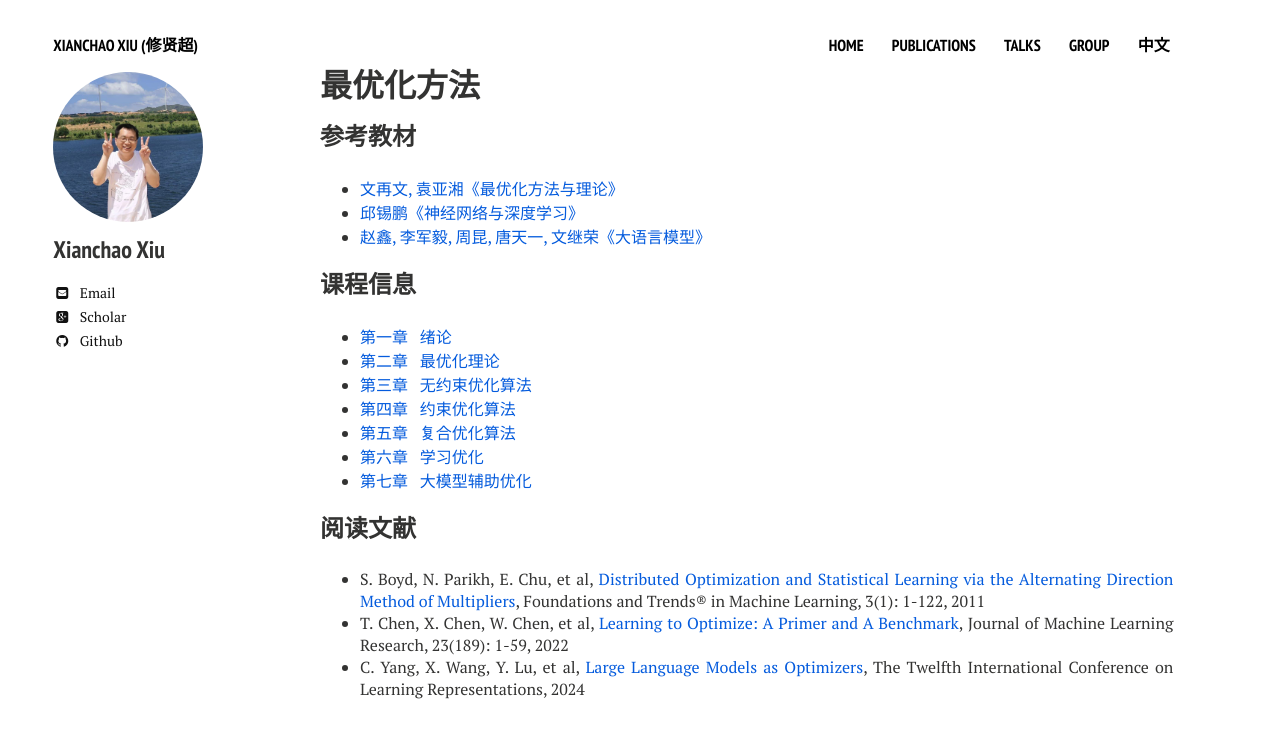
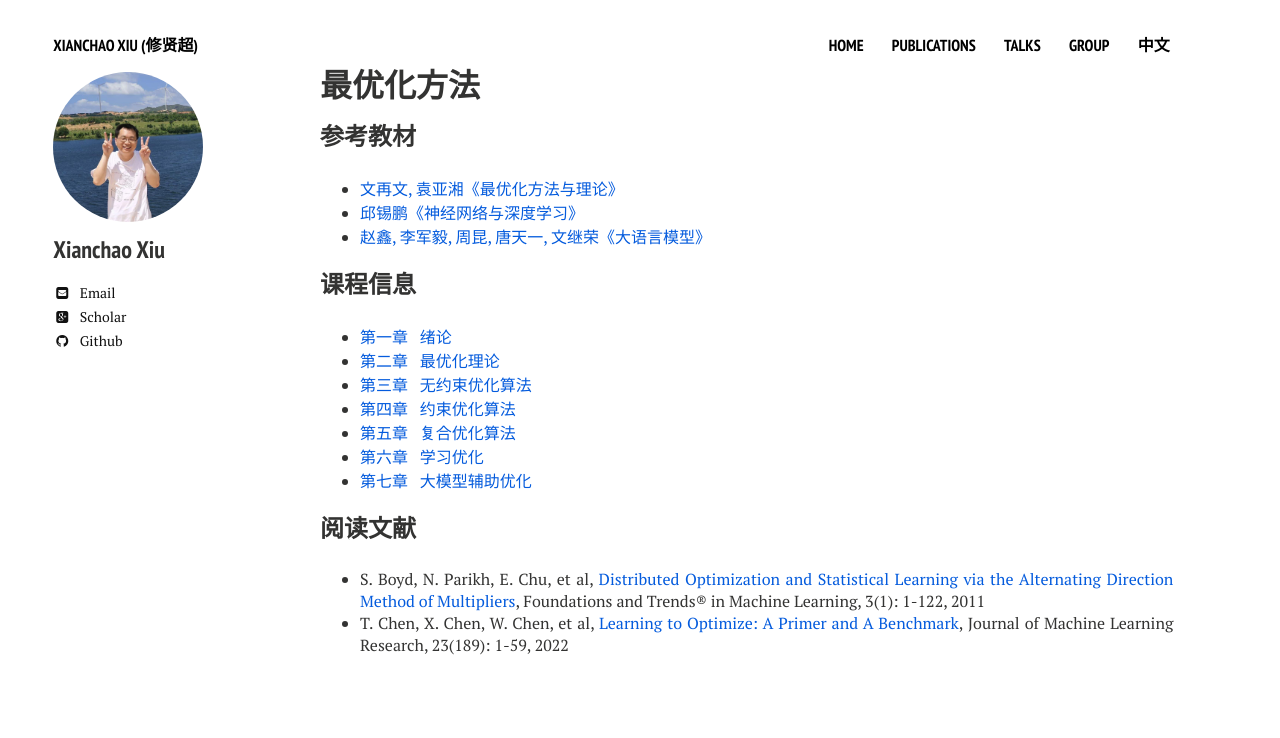
Before and after one commit to xianchaoxiu/xianchaoxiu.github.io, a Jekyll site: the page built from chinese/OPT/index.md, in a window 1280 px wide. Shown: the top 738 px of the page. Built offline with Jekyll 4.4.1, drawn with Linux system fonts in a browser that asks for light colours; nearby versions of some CDN libraries.

Commit message:
Update index.md

```diff
--- a/chinese/OPT/index.md
+++ b/chinese/OPT/index.md
@@ -27,4 +27,3 @@ share: false
 ### 阅读文献
 * S. Boyd, N. Parikh, E. Chu, et al, <a href="https://www.nowpublishers.com/article/Details/MAL-016" class="textlink" target="_blank">Distributed Optimization and Statistical Learning via the Alternating Direction Method of Multipliers</a>, Foundations and Trends® in Machine Learning, 3(1): 1-122, 2011
 * T. Chen, X. Chen, W. Chen, et al, <a href="https://www.jmlr.org/papers/v23/21-0308.html" class="textlink" target="_blank">Learning to Optimize: A Primer and A Benchmark</a>, Journal of Machine Learning Research, 23(189): 1-59, 2022
-* C. Yang, X. Wang, Y. Lu, et al, <a href="https://openreview.net/forum?id=Bb4VGOWELI" class="textlink" target="_blank">Large Language Models as Optimizers</a>, The Twelfth International Conference on Learning Representations, 2024
```
